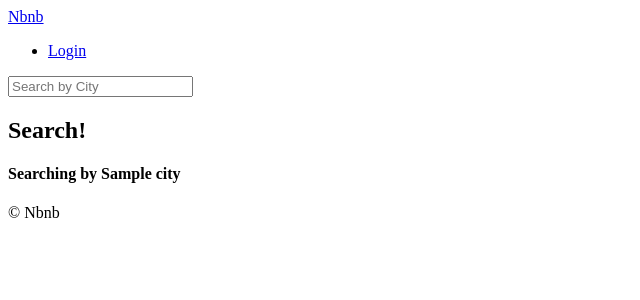
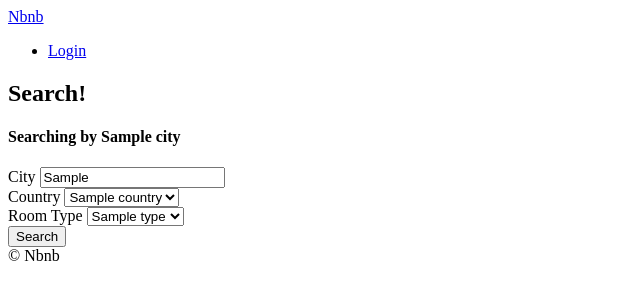
Before and after one commit to JaeHyung94/airbnb-clone, a Django app: template templates/rooms/search.html in a window 1280 px wide. Shown: the top 300 px of the page, without its empty margins (0-640 px from the left). Run offline with Django 3.2, Linux system fonts and the light colour scheme; the template is opened without the code that fills it: most values are stand-ins (such as "Sample title", 1, 10 or a date in 2020); parts of the project's set-up code (start-up, migrations or seed data) failed here and were passed over.

Commit message:
making searchview 2: select choice

```diff
--- a/templates/base.html
+++ b/templates/base.html
@@ -7,7 +7,15 @@
     {% block page_name %}{% endblock page_name %} | Nbnb</title>
 </head>
 <body>
-    {% include 'partials/header.html' %}
+    <header>
+        {% include 'partials/nav.html' %}
+
+        {% block search-bar %}
+            <form method="GET" action="{% url "rooms:search" %}">
+                <input name="city" placeholder="Search by City">
+            </form>
+        {% endblock search-bar %}
+    </header>
 
     {% block content %}
 
--- a/templates/partials/header.html
+++ /dev/null
@@ -1,9 +0,0 @@
-<header>
-    <a href="{% url "core:home" %}">Nbnb</a>
-    <ul>
-        <li><a href="#">Login</a></li>
-    </ul>
-    <form method="GET" action="{% url "rooms:search" %}">
-        <input name="city" placeholder="Search by City">
-    </form>
-</header>
--- /dev/null
+++ b/templates/partials/nav.html
@@ -0,0 +1,5 @@
+
+    <a href="{% url "core:home" %}">Nbnb</a>
+    <ul>
+        <li><a href="#">Login</a></li>
+    </ul>
--- a/templates/rooms/search.html
+++ b/templates/rooms/search.html
@@ -8,6 +8,11 @@
 {% endblock page_name %}
 
 
+{% block search-bar %}
+
+{% endblock search-bar %}
+
+
 
 {% block content %}
 
@@ -15,4 +20,30 @@
 
     <h4>Searching by {{city}}</h4>
 
+    <form method="GET" action="{% url "rooms:search" %}">
+        <div>
+            <label for="city">City</label>
+            <input value={{city}} id="city" name="city" placeholder="Search by City">
+        </div>
+        <div>
+            <label for="country">Country</label>
+            <select id="country" name="country">
+                {% for country in countries %}
+                    <option value="{{country.code}}">{{country.name}}</option>
+                {% endfor %}
+            </select>
+        </div>
+        <div>
+            <label for="room_type">Room Type</label>
+            <select name="room_type" id="room_type">
+
+                {% for type in room_types %}
+                    <option value="{{type.pk}}">{{type.name}}</option>
+                {% endfor %}
+
+            </select>
+        </div>
+        <button>Search</button>
+    </form>
+
 {% endblock content %}
```
Also changed, not shown: rooms/views.py (+10 -2 lines).
